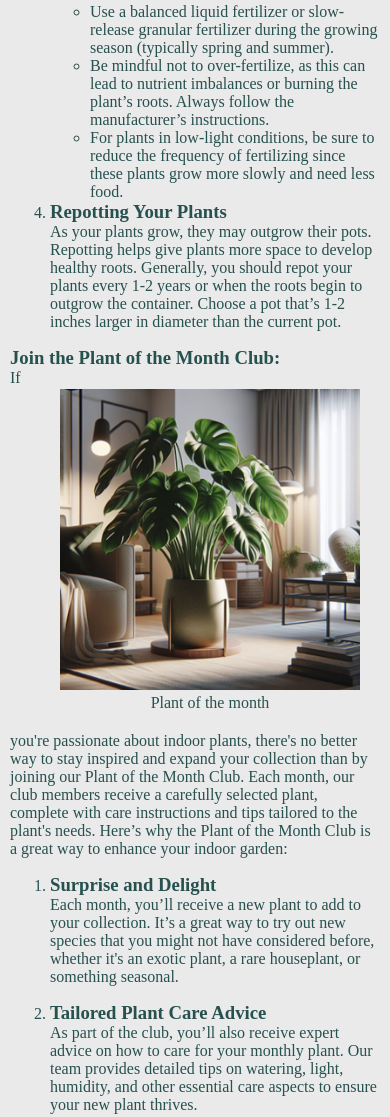
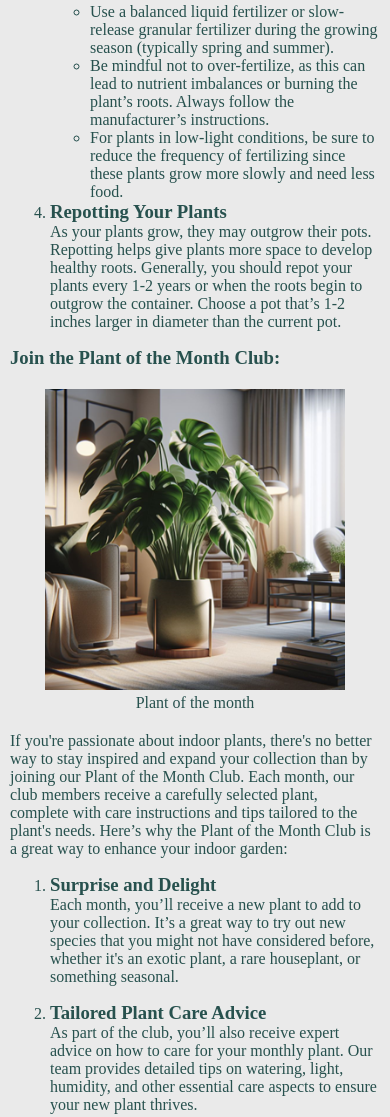
Before and after one commit to FarhanAk98/Web-Traffic-Project-3, a plain HTML site: page blogpage.html in a window 390 px wide. Shown: the part 3718-4835 px from the top of the page. Drawn offline with Linux system fonts and the light colour scheme.

Commit message:
Add files via upload

```diff
--- a/blogpage.html
+++ b/blogpage.html
@@ -20,11 +20,11 @@
             <h2>Keep in touch with the community for updates on new products, plant care tips, and gatherings.</h2>
         </header>
         <main>
-            <div>
+            <div id="image">
                 <img src="./images/5.png" alt="Community of indoor plant enthusiasts sharing tips and care advice." />
                 <p>Indoor garden community</p>
             </div>
-
+            <div>
                 <h3>Welcome to the EDN Tech Blog: Your Guide to Indoor Plant Home Care and More:</h3>
                 <p>Indoor gardening is more than just a trend—it’s a lifestyle. From enriching your living space with greenery to improving air quality, indoor plants are a wonderful addition to any home. At EDN Tech, we understand the value of indoor plants and are dedicated to helping you nurture your indoor garden. Our Indoor Plant Home blog provides ongoing content about plant proper care, seasonal trends, and expert advice on indoor house plant care. Whether you’re a seasoned plant enthusiast or a novice gardener, we have something for everyone.
                     In this post, we’ll dive into why an indoor plant home is a great idea for anyone looking to bring nature indoors, the essentials of plant proper care, and the exciting Plant of the Month Club that will bring fresh inspiration to your indoor garden every month.
@@ -104,10 +104,12 @@
                 </ol>
 
                 <h3>Join the Plant of the Month Club:</h3>
-            <div>
+            </div>
+            <div id="image">
                 <img src="./images/6.png" alt="Indoor Plant of the Month: Monstera Deliciosa featured on the EDN website." />
                 <p>Plant of the month</p>
             </div>
+            <div>
                 <p>If you're passionate about indoor plants, there's no better way to stay inspired and expand your collection than by joining our Plant of the Month Club. Each month, our club members receive a carefully selected plant, complete with care instructions and tips tailored to the plant's needs. Here’s why the Plant of the Month Club is a great way to enhance your indoor garden:</p>
                 <ol>
                     <li>
@@ -130,6 +132,7 @@
 
                 <h3>Conclusion</h3>
                 <p>Building your ideal indoor plant home and mastering plant proper care is a fulfilling and rewarding experience. At EDN Tech, we are here to support you every step of the way with expert advice, high-quality products, and ongoing content to help you grow a vibrant indoor garden. Whether you're caring for your indoor house plants, experimenting with new species, or joining our Plant of the Month Club, we have the resources and inspiration you need to keep your indoor plants healthy, happy, and thriving. Happy gardening!</p>
+            </div>
         </main>
     </body>
 </html>
--- a/styles.css
+++ b/styles.css
@@ -15,7 +15,7 @@ main, header{
     padding: 10px;
 }
 
-nav, div{
+nav, #image{
     padding: 20px;
 }
 
@@ -57,15 +57,22 @@ p{
     margin-top: 0;
 }
 
-div{
+#image{
     float: right;
     text-align: center;
 }
 
-div img{
+#image img{
     width: 300px;
 }
 
-div p{
+#image p{
     margin: 0;
 }
+
+@media only screen and (max-width: 600px) {
+    main{
+        display: flex;
+        flex-direction: column;
+    }
+}
```
Also changed, not shown: howitworks.html (+3 -2 lines), index.html (+3 -1 lines), productpage.html (+3 -2 lines), seedpods.html (+3 -1 lines). Lines whose indentation alone changed are shown as unchanged.
